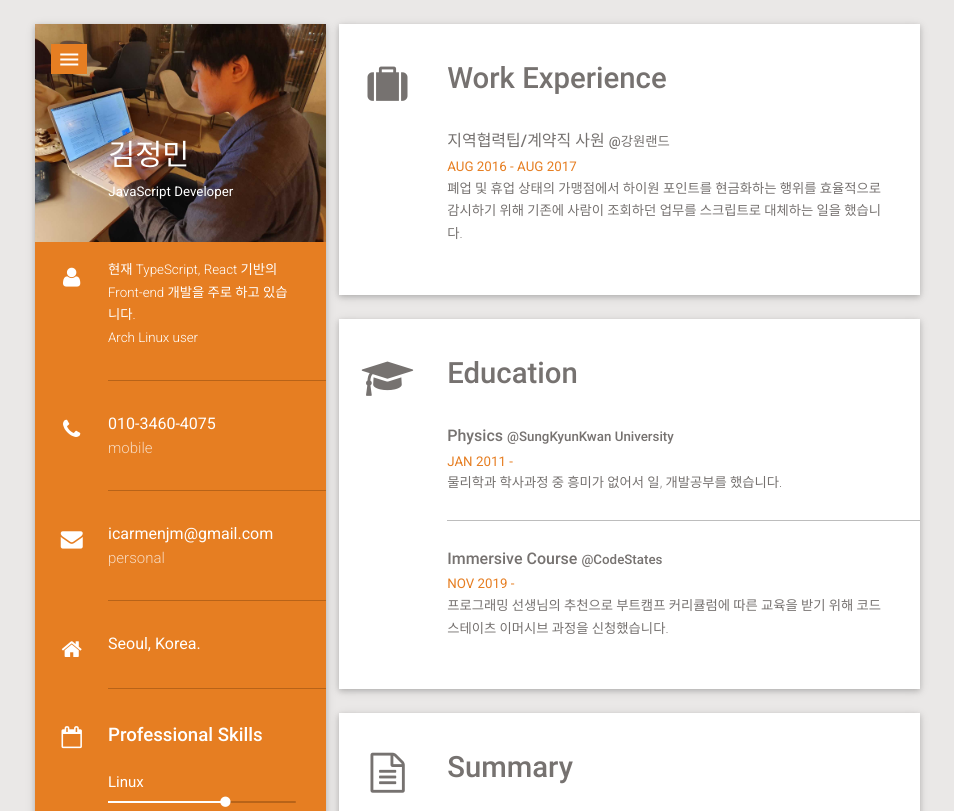
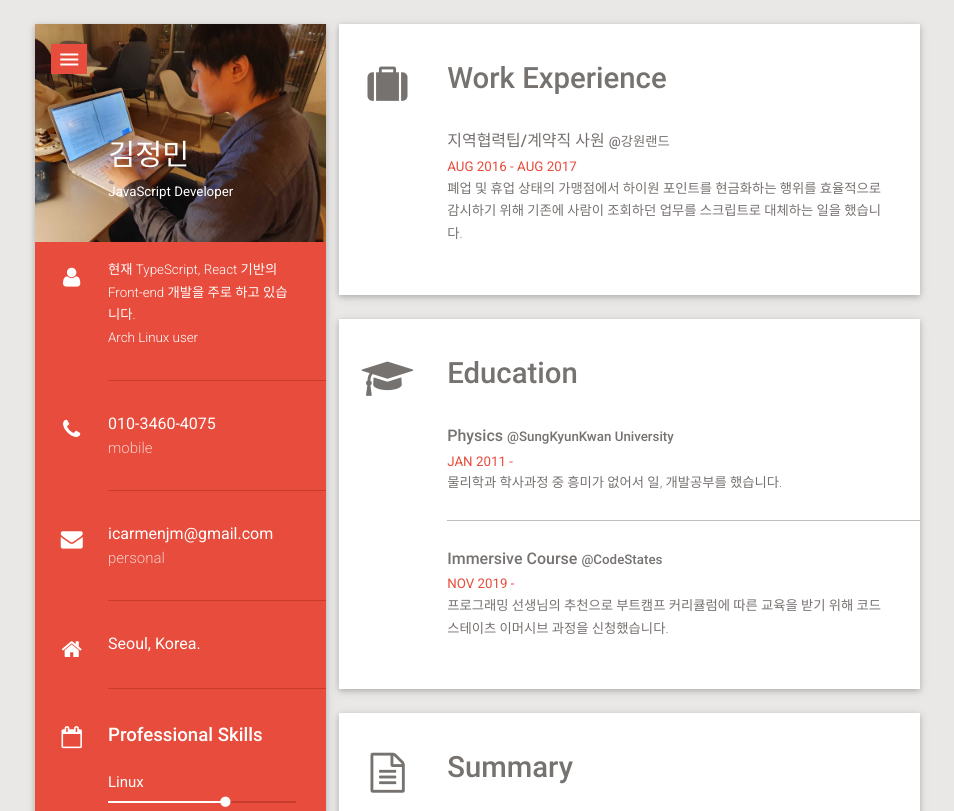
Before and after one commit to valentine256/resume, a website: page static/index.html in a window 1280 px wide. Shown: the top 811 px of the page, without its empty margins (168-1122 px from the left). Drawn offline with Linux system fonts and the light colour scheme; some packages are replaced by stand-ins of ours.

Commit message:
modify color theme

```diff
--- a/static/index.html
+++ b/static/index.html
@@ -43,9 +43,9 @@
         <link href="assets/css/responsive.css" rel="stylesheet">
 
         <!-- COLORS -->
-        <!--<link rel="alternate stylesheet" href="assets/css/colors/red.css" title="red">-->
+        <link rel="stylesheet" href="assets/css/colors/red.css" title="red">
         <!--<link rel="alternate stylesheet" href="assets/css/colors/purple.css" title="purple">-->
-        <link rel="stylesheet" href="assets/css/colors/orange.css" title="orange">
+        <!--<link rel="stylesheet" href="assets/css/colors/orange.css" title="orange">-->
         <!--<link rel="alternate stylesheet" href="assets/css/colors/green.css" title="green">-->
         <!--<link rel="stylesheet" href="assets/css/colors/lime.css" title="lime">-->
 
@@ -81,7 +81,7 @@
                             <!-- =========================================
                                        NAVIGATION
                             ==========================================-->
-                            <div class=" nav-icon">
+                            <div class="nav-icon">
                                 <nav>
                                     <div class="nav-wrapper">
                                       <ul id="nav-mobile" class="side-nav">
```
Also changed, not shown: static/project.html (+2 -2 lines).
